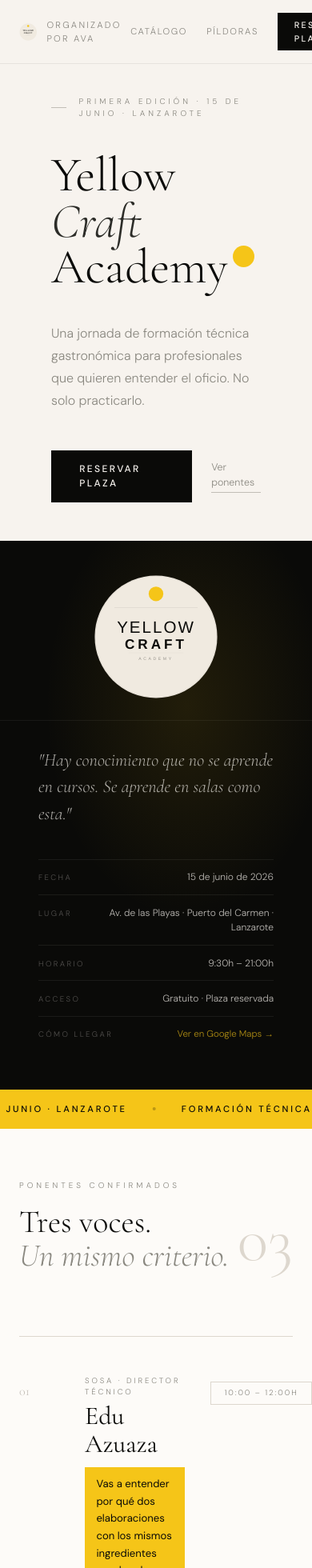
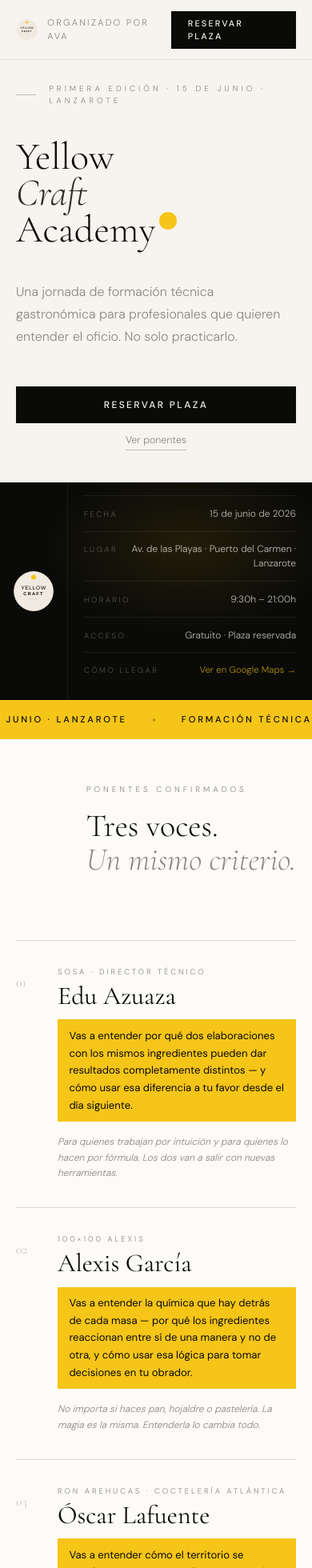
Before and after one commit to Manvott/yellow-craft-academy, a Next.js app: page /en/evento in a window 390 px wide. Shown: the top 1960 px of the page at 80% size. Built offline with nearby package versions, Linux system fonts and the light colour scheme.

Commit message:
fix: responsive iOS completo — clases CSS, breakpoints 768/480/390px, ponentes/radio/nav

```diff
--- a/components/landing/LandingClient.tsx
+++ b/components/landing/LandingClient.tsx
@@ -186,7 +186,7 @@
         <p style={{ fontSize: '0.65rem', letterSpacing: '0.3em', textTransform: 'uppercase', color: 'var(--gris)', marginBottom: '0.5rem', fontFamily: 'DM Sans, sans-serif' }}>
           ¿Es la primera vez que vienes a un evento AVA?
         </p>
-        <div style={{ display: 'flex', gap: '0.75rem' }}>
+        <div className="yca-radio-group" style={{ display: 'flex', gap: '0.75rem' }}>
           {[{ value: 'si', label: 'Sí, primera vez' }, { value: 'no', label: 'Ya he venido antes' }].map(opt => (
             <label key={opt.value} style={{ display: 'flex', alignItems: 'center', gap: '0.5rem', cursor: 'pointer', padding: '0.75rem 1.1rem', background: 'var(--blanco)', border: '1px solid var(--crema3)', flex: 1, fontSize: '0.82rem', color: 'var(--grafito)' }}>
               <input type="radio" name="primera_vez" value={opt.value} defaultChecked={opt.value === 'si'} style={{ accentColor: 'var(--negro)', width: 14, height: 14 }} />
@@ -201,7 +201,7 @@
         <p style={{ fontSize: '0.65rem', letterSpacing: '0.3em', textTransform: 'uppercase', color: 'var(--gris)', marginBottom: '0.5rem', fontFamily: 'DM Sans, sans-serif' }}>
           ¿Eres cliente de AVA?
         </p>
-        <div style={{ display: 'flex', gap: '0.75rem' }}>
+        <div className="yca-radio-group" style={{ display: 'flex', gap: '0.75rem' }}>
           {[{ value: 'si', label: 'Sí, soy cliente' }, { value: 'no', label: 'Todavía no' }].map(opt => (
             <label key={opt.value} style={{ display: 'flex', alignItems: 'center', gap: '0.5rem', cursor: 'pointer', padding: '0.75rem 1.1rem', background: 'var(--blanco)', border: '1px solid var(--crema3)', flex: 1, fontSize: '0.82rem', color: 'var(--grafito)' }}>
               <input type="radio" name="cliente_ava" value={opt.value} defaultChecked={opt.value === 'no'} style={{ accentColor: 'var(--negro)', width: 14, height: 14 }} />
@@ -277,7 +277,7 @@
           <YCLogo size={34} />
           <span style={{ fontSize: '0.7rem', letterSpacing: '0.2em', textTransform: 'uppercase', color: 'var(--gris)' }}>Organizado por AVA</span>
         </Link>
-        <div style={{ display: 'flex', gap: '1.5rem', alignItems: 'center' }}>
+        <div className="yca-nav-links" style={{ display: 'flex', gap: '1.5rem', alignItems: 'center' }}>
           <Link href={`/${locale}`} style={{ fontSize: '0.7rem', letterSpacing: '0.15em', textTransform: 'uppercase', color: 'var(--gris)', textDecoration: 'none' }}>Catálogo</Link>
           <Link href={`/${locale}/pildoras`} style={{ fontSize: '0.7rem', letterSpacing: '0.15em', textTransform: 'uppercase', color: 'var(--gris)', textDecoration: 'none' }}>Píldoras</Link>
           <a href="#registro" style={{ fontSize: '0.68rem', letterSpacing: '0.2em', textTransform: 'uppercase', background: 'var(--negro)', color: 'var(--crema)', padding: '0.45rem 1.3rem', fontWeight: 500, textDecoration: 'none' }}>Reservar plaza</a>
@@ -285,28 +285,28 @@
       </nav>
 
       {/* HERO */}
-      <section style={{ minHeight: '100vh', display: 'grid', gridTemplateColumns: '1fr 1fr', paddingTop: 72 }}>
-        <div style={{ display: 'flex', flexDirection: 'column', justifyContent: 'center', padding: '3rem 4rem' }}>
+      <section className="yca-hero" style={{ minHeight: '100vh', display: 'grid', gridTemplateColumns: '1fr 1fr', paddingTop: 72 }}>
+        <div className="yca-hero-left" style={{ display: 'flex', flexDirection: 'column', justifyContent: 'center', padding: '3rem 4rem' }}>
           <p style={{ ...S.eyebrow, marginBottom: '2.5rem', display: 'flex', alignItems: 'center', gap: '1rem' }}>
             <span style={{ width: 30, height: 1, background: 'var(--gris-l)', display: 'inline-block' }} />
             Primera edición · 15 de junio · Lanzarote
           </p>
-          <h1 style={{ fontFamily: 'Cormorant Garamond, serif', fontSize: 'clamp(3.8rem,6vw,6.5rem)', fontWeight: 300, lineHeight: 0.95, color: 'var(--negro)', marginBottom: '2.5rem' }}>
+          <h1 className="yca-hero-title" style={{ fontFamily: 'Cormorant Garamond, serif', fontSize: 'clamp(3.8rem,6vw,6.5rem)', fontWeight: 300, lineHeight: 0.95, color: 'var(--negro)', marginBottom: '2.5rem' }}>
             Yellow<br /><em style={{ fontStyle: 'italic', color: 'var(--grafito)' }}>Craft</em><br />
             Academy<span style={{ display: 'inline-block', width: '0.45em', height: '0.45em', background: 'var(--amarillo)', borderRadius: '50%', verticalAlign: 'middle', marginLeft: '0.1em', position: 'relative', top: '-0.35em' }} />
           </h1>
           <p style={{ fontSize: '1rem', lineHeight: 1.75, color: 'var(--gris)', maxWidth: 420, marginBottom: '3rem' }}>
             Una jornada de formación técnica gastronómica para profesionales que quieren entender el oficio. No solo practicarlo.
           </p>
-          <div style={{ display: 'flex', gap: '1.5rem', alignItems: 'center' }}>
+          <div className="yca-hero-actions" style={{ display: 'flex', gap: '1.5rem', alignItems: 'center' }}>
             <a href="#registro" style={{ background: 'var(--negro)', color: 'var(--crema)', padding: '0.9rem 2.2rem', fontSize: '0.75rem', letterSpacing: '0.2em', textTransform: 'uppercase', fontWeight: 500, textDecoration: 'none' }}>Reservar plaza</a>
             <a href="#ponentes" style={{ fontSize: '0.78rem', color: 'var(--gris)', textDecoration: 'none', borderBottom: '1px solid var(--gris-l)', paddingBottom: 2 }}>Ver ponentes</a>
           </div>
         </div>
 
-        <div style={{ background: 'var(--negro)', position: 'relative', overflow: 'hidden', display: 'flex', flexDirection: 'column' }}>
+        <div className="yca-hero-right" style={{ background: 'var(--negro)', position: 'relative', overflow: 'hidden', display: 'flex', flexDirection: 'column' }}>
           <div style={{ position: 'absolute', inset: 0, background: 'radial-gradient(ellipse 70% 60% at 60% 30%, rgba(245,197,24,0.1) 0%, transparent 65%)' }} />
-          <div style={{ position: 'relative', zIndex: 2, display: 'flex', justifyContent: 'center', alignItems: 'center', padding: '2.5rem 0 1.5rem', borderBottom: '1px solid rgba(247,243,238,0.06)' }}>
+          <div className="yca-hero-logo" style={{ position: 'relative', zIndex: 2, display: 'flex', justifyContent: 'center', alignItems: 'center', padding: '2.5rem 0 1.5rem', borderBottom: '1px solid rgba(247,243,238,0.06)' }}>
             <svg viewBox="0 0 560 560" xmlns="http://www.w3.org/2000/svg" style={{ width: 160, height: 160 }}>
               <circle cx="280" cy="280" r="268" fill="#F0EAE0" />
               <circle cx="280" cy="280" r="265" fill="none" stroke="#0A0A08" strokeWidth="1.5" opacity="0.1" />
@@ -318,8 +318,8 @@
               <text x="280" y="378" fontFamily="Helvetica Neue, Arial, sans-serif" fontSize="18" fontWeight="400" letterSpacing="9" fill="#0A0A08" textAnchor="middle" dominantBaseline="middle" opacity="0.38">ACADEMY</text>
             </svg>
           </div>
-          <div style={{ position: 'relative', zIndex: 2, padding: '2rem 3rem 3rem' }}>
-            <p style={{ fontFamily: 'Cormorant Garamond, serif', fontSize: 'clamp(1.4rem,2.2vw,2rem)', fontWeight: 300, fontStyle: 'italic', color: 'rgba(247,243,238,0.7)', lineHeight: 1.5, marginBottom: '2.5rem' }}>
+          <div className="yca-hero-text" style={{ position: 'relative', zIndex: 2, padding: '2rem 3rem 3rem' }}>
+            <p className="yca-hero-quote" style={{ fontFamily: 'Cormorant Garamond, serif', fontSize: 'clamp(1.4rem,2.2vw,2rem)', fontWeight: 300, fontStyle: 'italic', color: 'rgba(247,243,238,0.7)', lineHeight: 1.5, marginBottom: '2.5rem' }}>
               "Hay conocimiento que no se aprende en cursos. Se aprende en salas como esta."
             </p>
             {[
@@ -359,17 +359,17 @@
 
       {/* PONENTES */}
       <div style={{ background: 'var(--blanco)' }} id="ponentes">
-        <div style={{ padding: '8rem 4rem', maxWidth: 1300, margin: '0 auto' }}>
-          <div style={{ display: 'flex', justifyContent: 'space-between', alignItems: 'flex-end', marginBottom: '5rem' }}>
+        <div className="yca-section" style={{ padding: '8rem 4rem', maxWidth: 1300, margin: '0 auto' }}>
+          <div className="yca-section-header" style={{ display: 'flex', justifyContent: 'space-between', alignItems: 'flex-end', marginBottom: '5rem' }}>
             <div>
               <p style={{ ...S.eyebrow, marginBottom: '1rem' }}>Ponentes confirmados</p>
               <h2 style={{ ...S.sectionTitle, fontSize: 'clamp(2.5rem,4vw,4rem)' }}>Tres voces.<br /><em style={{ fontStyle: 'italic', color: 'var(--gris)' }}>Un mismo criterio.</em></h2>
             </div>
-            <span style={{ fontFamily: 'Cormorant Garamond, serif', fontSize: '5rem', fontWeight: 300, color: 'var(--crema3)', lineHeight: 1 }}>03</span>
+            <span className="yca-section-count" style={{ fontFamily: 'Cormorant Garamond, serif', fontSize: '5rem', fontWeight: 300, color: 'var(--crema3)', lineHeight: 1 }}>03</span>
           </div>
           <div>
             {PONENTES.map((p, idx) => (
-              <div key={idx} style={{ display: 'grid', gridTemplateColumns: '50px 1fr auto', gap: '2rem', alignItems: 'start', padding: '3rem 0', borderTop: '1px solid var(--crema3)', borderBottom: idx === PONENTES.length - 1 ? '1px solid var(--crema3)' : undefined }}>
+              <div key={idx} className="yca-ponente" style={{ display: 'grid', gridTemplateColumns: '50px 1fr auto', gap: '2rem', alignItems: 'start', padding: '3rem 0', borderTop: '1px solid var(--crema3)', borderBottom: idx === PONENTES.length - 1 ? '1px solid var(--crema3)' : undefined }}>
                 <span style={{ fontFamily: 'Cormorant Garamond, serif', fontSize: '1rem', color: 'var(--gris-l)', paddingTop: '0.5rem' }}>{p.num}</span>
                 <div>
                   <p style={{ fontSize: '0.6rem', letterSpacing: '0.3em', textTransform: 'uppercase', color: 'var(--gris)', marginBottom: '0.3rem' }}>{p.marca}</p>
@@ -377,7 +377,7 @@
                   <p style={{ fontSize: '0.82rem', color: 'var(--negro)', fontWeight: 400, lineHeight: 1.65, padding: '0.6rem 0.9rem', background: 'var(--amarillo)', display: 'inline-block', marginBottom: '0.5rem' }}>{p.resultado}</p>
                   <p style={{ fontSize: '0.75rem', color: 'var(--gris)', lineHeight: 1.65, fontStyle: 'italic', marginTop: '0.5rem' }}>{p.para}</p>
                 </div>
-                <span style={{ fontSize: '0.6rem', letterSpacing: '0.2em', textTransform: 'uppercase', border: '1px solid var(--crema3)', color: 'var(--gris)', padding: '0.4rem 1rem', whiteSpace: 'nowrap', marginTop: '0.5rem' }}>{p.hora}</span>
+                <span className="yca-ponente-hora" style={{ fontSize: '0.6rem', letterSpacing: '0.2em', textTransform: 'uppercase', border: '1px solid var(--crema3)', color: 'var(--gris)', padding: '0.4rem 1rem', whiteSpace: 'nowrap', marginTop: '0.5rem' }}>{p.hora}</span>
               </div>
             ))}
           </div>
@@ -399,8 +399,8 @@
       </div>
 
       {/* JORNADA */}
-      <div style={{ background: 'var(--blanco)', padding: '8rem 4rem', borderTop: '1px solid var(--crema3)' }} id="jornada">
-        <div style={{ maxWidth: 1300, margin: '0 auto', display: 'grid', gridTemplateColumns: '1fr 1.5fr', gap: '8rem', alignItems: 'start' }}>
+      <div className="yca-jornada-wrap" style={{ background: 'var(--blanco)', padding: '8rem 4rem', borderTop: '1px solid var(--crema3)' }} id="jornada">
+        <div className="yca-jornada" style={{ maxWidth: 1300, margin: '0 auto', display: 'grid', gridTemplateColumns: '1fr 1.5fr', gap: '8rem', alignItems: 'start' }}>
           <div>
             <p style={{ ...S.eyebrow, marginBottom: '1rem' }}>Programa del día</p>
             <h2 style={{ ...S.sectionTitle, fontSize: 'clamp(2.2rem,3.5vw,3.5rem)', marginBottom: '1.5rem' }}>
@@ -418,7 +418,7 @@
           </div>
           <div>
             {JORNADA.map((item, i) => (
-              <div key={i} style={{ display: 'grid', gridTemplateColumns: '100px 1fr', gap: '2rem', padding: '2rem 0', borderTop: '1px solid var(--crema3)', borderBottom: i === JORNADA.length - 1 ? '1px solid var(--crema3)' : undefined }}>
+              <div key={i} className="yca-jornada-item" style={{ display: 'grid', gridTemplateColumns: '100px 1fr', gap: '2rem', padding: '2rem 0', borderTop: '1px solid var(--crema3)', borderBottom: i === JORNADA.length - 1 ? '1px solid var(--crema3)' : undefined }}>
                 <div style={{ fontFamily: 'Cormorant Garamond, serif', fontSize: '1rem', color: 'var(--gris)', lineHeight: 1.5, paddingTop: '0.1rem' }}>{item.hora}</div>
                 <div>
                   {item.ponente && <p style={{ fontSize: '0.72rem', letterSpacing: '0.15em', textTransform: 'uppercase', color: 'var(--gris-l)', marginBottom: '0.4rem' }}>{item.ponente}</p>}
@@ -436,13 +436,13 @@
       </div>
 
       {/* RAZONES */}
-      <div style={{ background: 'var(--crema)', padding: '8rem 4rem' }}>
+      <div className="yca-razones" style={{ background: 'var(--crema)', padding: '8rem 4rem' }}>
         <div style={{ maxWidth: 1300, margin: '0 auto' }}>
           <p style={{ ...S.eyebrow, marginBottom: '0.5rem' }}>Por qué importa</p>
           <h2 style={{ ...S.sectionTitle, fontSize: 'clamp(2.5rem,4vw,4rem)', maxWidth: 600, marginBottom: '5rem' }}>
             No enseñamos a usar productos.<br /><em style={{ fontStyle: 'italic', color: 'var(--gris)' }}>Enseñamos a comprenderlos.</em>
           </h2>
-          <div style={{ display: 'grid', gridTemplateColumns: 'repeat(3,1fr)', gap: '4rem' }}>
+          <div className="yca-razones-grid" style={{ display: 'grid', gridTemplateColumns: 'repeat(3,1fr)', gap: '4rem' }}>
             {[
               { num: '01', titulo: 'Técnica con propósito', desc: 'Cada ponencia está seleccionada con criterio estratégico. Conocimiento que transforma la manera de operar en cocina y en negocio.' },
               { num: '02', titulo: 'Producto en contexto real', desc: 'El producto no se presenta en catálogo. Se pone en mesa, se explica desde la técnica y se prueba desde la experiencia. Así es como se decide bien.' },
@@ -459,7 +459,7 @@
       </div>
 
       {/* REGISTRO */}
-      <div style={{ background: 'var(--crema2)', padding: '8rem 4rem', borderTop: '1px solid var(--crema3)' }} id="registro">
+      <div className="yca-registro" style={{ background: 'var(--crema2)', padding: '8rem 4rem', borderTop: '1px solid var(--crema3)' }} id="registro">
         <div style={{ maxWidth: 580, margin: '0 auto' }}>
           <p style={{ ...S.eyebrow, marginBottom: '1rem' }}>Entrada gratuita · Plazas limitadas</p>
           <h2 style={{ ...S.sectionTitle, fontSize: 'clamp(2.5rem,4vw,3.8rem)', marginBottom: '1rem' }}>
@@ -477,7 +477,7 @@
 
       {/* FOOTER */}
       <footer style={{ background: 'var(--negro)', padding: '4rem 4rem 3rem' }}>
-        <div style={{ maxWidth: 1300, margin: '0 auto', display: 'grid', gridTemplateColumns: '1.5fr 1fr 1fr', gap: '4rem', paddingBottom: '3rem', borderBottom: '1px solid rgba(247,243,238,0.07)' }}>
+        <div className="yca-footer-grid" style={{ maxWidth: 1300, margin: '0 auto', display: 'grid', gridTemplateColumns: '1.5fr 1fr 1fr', gap: '4rem', paddingBottom: '3rem', borderBottom: '1px solid rgba(247,243,238,0.07)' }}>
           <div>
             <YCLogo size={64} />
             <p style={{ fontSize: '0.78rem', color: 'rgba(247,243,238,0.28)', lineHeight: 1.9, marginTop: '1.2rem' }}>
@@ -496,7 +496,7 @@
             <span style={{ display: 'block', fontSize: '0.78rem', color: 'rgba(247,243,238,0.4)', lineHeight: 2.2 }}>Puerto del Carmen · Lanzarote</span>
           </div>
         </div>
-        <div style={{ maxWidth: 1300, margin: '0 auto', paddingTop: '2rem', display: 'flex', justifyContent: 'space-between', alignItems: 'center' }}>
+        <div className="yca-footer-bottom" style={{ maxWidth: 1300, margin: '0 auto', paddingTop: '2rem', display: 'flex', justifyContent: 'space-between', alignItems: 'center' }}>
           <p style={{ fontSize: '0.68rem', color: 'rgba(247,243,238,0.16)' }}>AVA Identidad · Lanzarote · Canarias · 2026</p>
           <span style={{ fontFamily: 'Cormorant Garamond, serif', fontSize: '0.9rem', color: 'rgba(245,197,24,0.3)', letterSpacing: '0.1em' }}>29°02′N · 13°36′W</span>
         </div>
@@ -504,18 +504,64 @@
 
       <style>{`
         @keyframes strip { from { transform:translateX(0); } to { transform:translateX(-33.333%); } }
+
+        /* ── Tablet 768px ── */
         @media (max-width: 768px) {
-          section[style*="grid-template-columns: 1fr 1fr"] { grid-template-columns: 1fr !important; height: auto !important; min-height: 100svh !important; }
-          div[style*="grid-template-columns: 1fr 1.5fr"] { grid-template-columns: 1fr !important; gap: 2.5rem !important; }
-          div[style*="grid-template-columns: repeat(3"] { grid-template-columns: 1fr !important; }
-          div[style*="grid-template-columns: 1.5fr 1fr 1fr"] { grid-template-columns: 1fr !important; gap: 2rem !important; }
-          nav { padding: 1rem 1.5rem !important; }
-          nav > div:first-child > span { display: none; }
+          /* Hero: columna única */
+          .yca-hero { grid-template-columns: 1fr !important; height: auto !important; min-height: 100svh !important; }
+          .yca-hero-right { flex-direction: row !important; }
+          .yca-hero-logo { flex: 0 0 90px !important; padding: 1rem !important; border-right: 1px solid rgba(247,243,238,0.08) !important; border-bottom: none !important; }
+          .yca-hero-logo svg { width: 64px !important; height: 64px !important; }
+          .yca-hero-quote { display: none !important; }
+          .yca-hero-text { padding: 1rem 1.25rem !important; }
+          /* Nav */
+          nav { padding: 0.85rem 1.25rem !important; }
+          .yca-nav-tagline { display: none !important; }
+          .yca-nav-links a:not(:last-child) { display: none !important; }
+          /* Secciones */
+          .yca-section { padding: 4rem 1.5rem !important; }
+          .yca-section-header { flex-direction: column !important; gap: 0.5rem !important; }
+          .yca-section-count { display: none !important; }
+          /* Ponentes */
+          .yca-ponente { grid-template-columns: 36px 1fr !important; gap: 1rem !important; padding: 2rem 0 !important; }
+          .yca-ponente-hora { display: none !important; }
+          /* Jornada */
+          .yca-jornada { grid-template-columns: 1fr !important; gap: 2rem !important; }
+          .yca-jornada-item { grid-template-columns: 72px 1fr !important; gap: 1rem !important; }
+          /* Razones */
+          .yca-razones-grid { grid-template-columns: 1fr !important; gap: 2.5rem !important; }
+          /* Footer */
+          .yca-footer-grid { grid-template-columns: 1fr !important; gap: 2rem !important; }
+          .yca-footer-bottom { flex-direction: column !important; gap: 0.5rem !important; text-align: center !important; }
+          footer { padding: 3rem 1.5rem 2rem !important; }
         }
+
+        /* ── Mobile 480px ── */
         @media (max-width: 480px) {
-          div[style*="padding: 8rem 4rem"] { padding: 4rem 1.5rem !important; }
-          div[style*="padding: 7rem 4rem"] { padding: 4rem 1.5rem !important; }
-          footer { padding: 3rem 1.5rem 2rem !important; }
+          .yca-hero-left { padding: 2rem 1.25rem 2.5rem !important; }
+          .yca-hero-title { font-size: clamp(2.6rem,12vw,3.5rem) !important; }
+          .yca-hero-actions { flex-direction: column !important; gap: 0.75rem !important; }
+          .yca-hero-actions a:first-child { width: 100% !important; text-align: center !important; }
+          .yca-section { padding: 3.5rem 1.25rem !important; }
+          .yca-registro { padding: 3.5rem 1.25rem !important; }
+          .yca-filosofia { padding: 4rem 1.25rem !important; }
+          .yca-jornada-wrap { padding: 3.5rem 1.25rem !important; }
+          .yca-razones { padding: 3.5rem 1.25rem !important; }
+          .yca-radio-group { flex-direction: column !important; }
+        }
+
+        /* ── iPhone SE / small 375px ── */
+        @media (max-width: 390px) {
+          .yca-hero-logo { flex: 0 0 72px !important; }
+          .yca-hero-logo svg { width: 52px !important; height: 52px !important; }
+          .yca-hero-title { font-size: clamp(2.3rem, 13vw, 3rem) !important; }
+          nav svg { width: 28px !important; height: 28px !important; }
+        }
+
+        /* ── Landscape mobile ── */
+        @media (max-height: 500px) and (orientation: landscape) {
+          .yca-hero { min-height: auto !important; }
+          .yca-hero-left { padding: 1.5rem 1.25rem !important; }
         }
       `}</style>
     </div>
```
